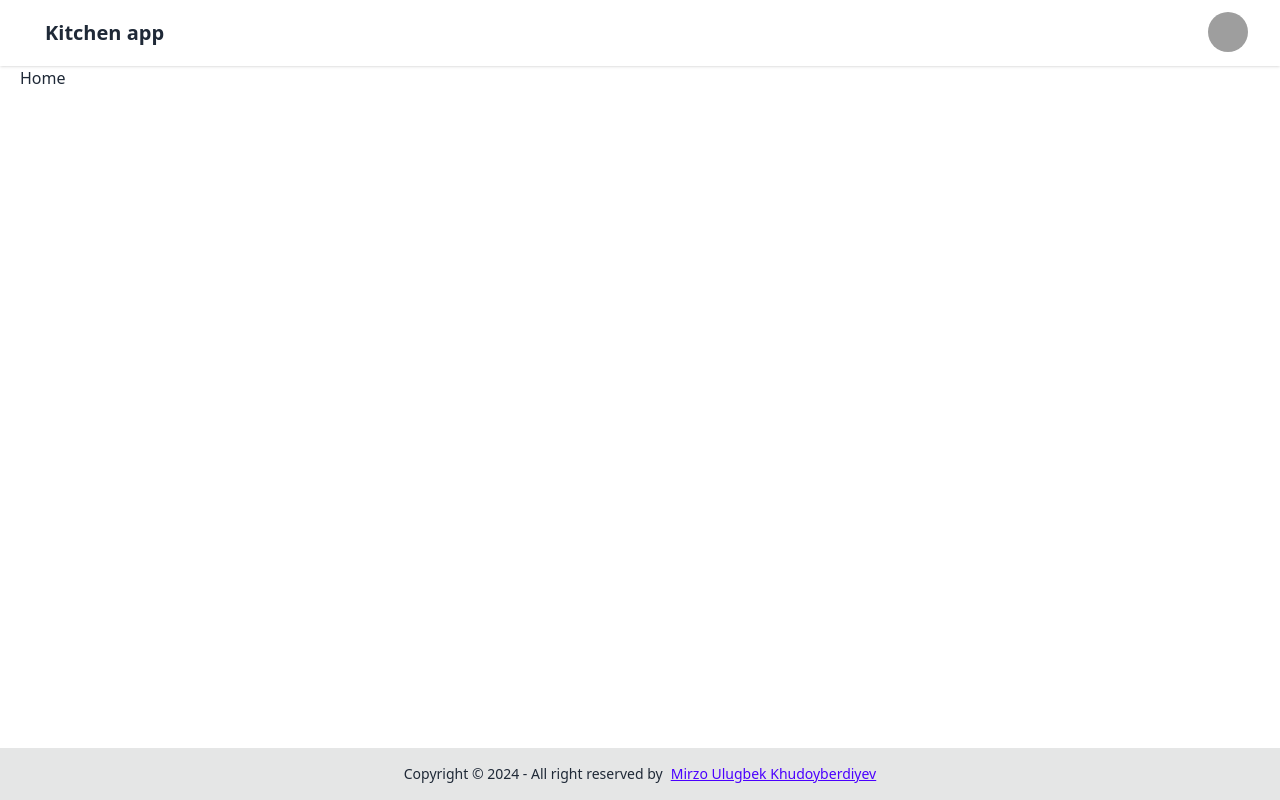
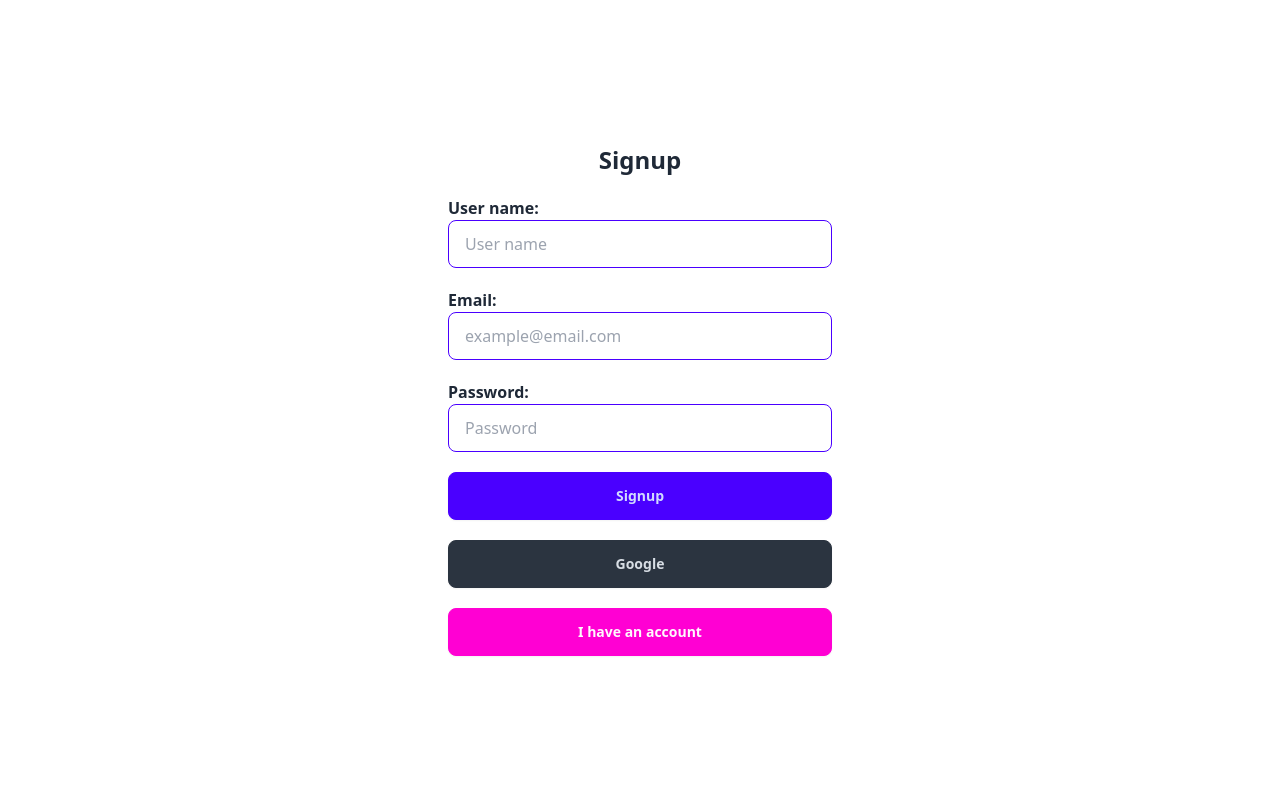
Before and after one commit to MIRZOULUGBEK9008/kitchen-firebase-react-app-selfmade, a React (Vite) app: page /signup in a window 1280 px wide. Before the commit this address led to /. Built offline with nearby package versions, Linux system fonts and the light colour scheme; grey boxes are pictures that could not be loaded.

Commit message:
Add ui  to Login, Signup components. add button types

```diff
--- a/src/App.jsx
+++ b/src/App.jsx
@@ -12,7 +12,7 @@ import Signup from "./pages/Signup";
 import ChangeTheme from "./pages/ChangeTheme";
 
 function App() {
-  const user = true;
+  const user = null;
   const isPending = true;
   const routes = createBrowserRouter([
     {
--- /dev/null
+++ b/src/components/Button.jsx
@@ -0,0 +1,13 @@
+function Button({ type, text, style, pending, children }) {
+  return (
+    <button
+      className={`btn ${style}`}
+      type={type ? type : "button"}
+      disabled={pending}
+    >
+      {pending ? children : text}
+    </button>
+  );
+}
+
+export default Button;
--- a/src/pages/Login.jsx
+++ b/src/pages/Login.jsx
@@ -1,5 +1,44 @@
+import { NavLink } from "react-router-dom";
+import Button from "../components/Button";
+import { neutral, primary } from "../utils/getButtonTypes";
+
 function Login() {
-  return <div>Login</div>;
+  return (
+    <div className="mx-auto flex h-full w-full max-w-sm items-center">
+      <div className="flex w-full flex-col">
+        <h2 className="mb-5 text-center text-2xl font-semibold">Login</h2>
+        <form className="flex flex-col gap-5">
+          <label>
+            <span className="mb-2 font-semibold">Email:</span>
+            <input
+              className="input input-bordered input-primary w-full"
+              type="email"
+              name="email"
+              placeholder="example@email.com"
+            />
+          </label>
+          <label>
+            <span className="mb-2 font-semibold">Password:</span>
+            <input
+              className="input input-bordered input-primary w-full"
+              type="password"
+              name="password"
+              placeholder="Password"
+            />
+          </label>
+          <Button style={primary} text={"Login"} type={"submit"}>
+            <span className="loading loading-dots"></span>
+          </Button>
+          <Button style={neutral} text={"Google"}>
+            <span className="loading loading-dots"></span>
+          </Button>
+          <NavLink className="btn btn-secondary" to="/signup">
+            I have no account yet
+          </NavLink>
+        </form>
+      </div>
+    </div>
+  );
 }
 
 export default Login;
--- a/src/pages/Signup.jsx
+++ b/src/pages/Signup.jsx
@@ -1,5 +1,53 @@
+import { NavLink } from "react-router-dom";
+import Button from "../components/Button";
+import { link, neutral, primary } from "../utils/getButtonTypes";
+
 function Signup() {
-  return <div>Signup</div>;
+  return (
+    <div className="mx-auto flex h-full w-full max-w-sm items-center">
+      <div className="flex w-full flex-col">
+        <h2 className="mb-5 text-center text-2xl font-semibold">Signup</h2>
+        <form className="flex flex-col gap-5">
+          <label>
+            <span className="mb-2 font-semibold">User name:</span>
+            <input
+              className="input input-bordered input-primary w-full"
+              type="text"
+              name="displayName"
+              placeholder="User name"
+            />
+          </label>
+          <label>
+            <span className="mb-2 font-semibold">Email:</span>
+            <input
+              className="input input-bordered input-primary w-full"
+              type="email"
+              name="email"
+              placeholder="example@email.com"
+            />
+          </label>
+          <label>
+            <span className="mb-2 font-semibold">Password:</span>
+            <input
+              className="input input-bordered input-primary w-full"
+              type="password"
+              name="password"
+              placeholder="Password"
+            />
+          </label>
+          <Button style={primary} text={"Signup"} type={"submit"}>
+            <span className="loading loading-dots"></span>
+          </Button>
+          <Button style={neutral} text={"Google"}>
+            <span className="loading loading-dots"></span>
+          </Button>
+          <NavLink className="btn btn-secondary" to="/login">
+            I have an account
+          </NavLink>
+        </form>
+      </div>
+    </div>
+  );
 }
 
 export default Signup;
--- /dev/null
+++ b/src/utils/getButtonTypes.js
@@ -0,0 +1,6 @@
+export const { neutral, primary, secondary, link } = {
+  neutral: "btn-neutral",
+  primary: "btn-primary",
+  secondary: "btn-secondry",
+  link: "btn-link",
+};
```
